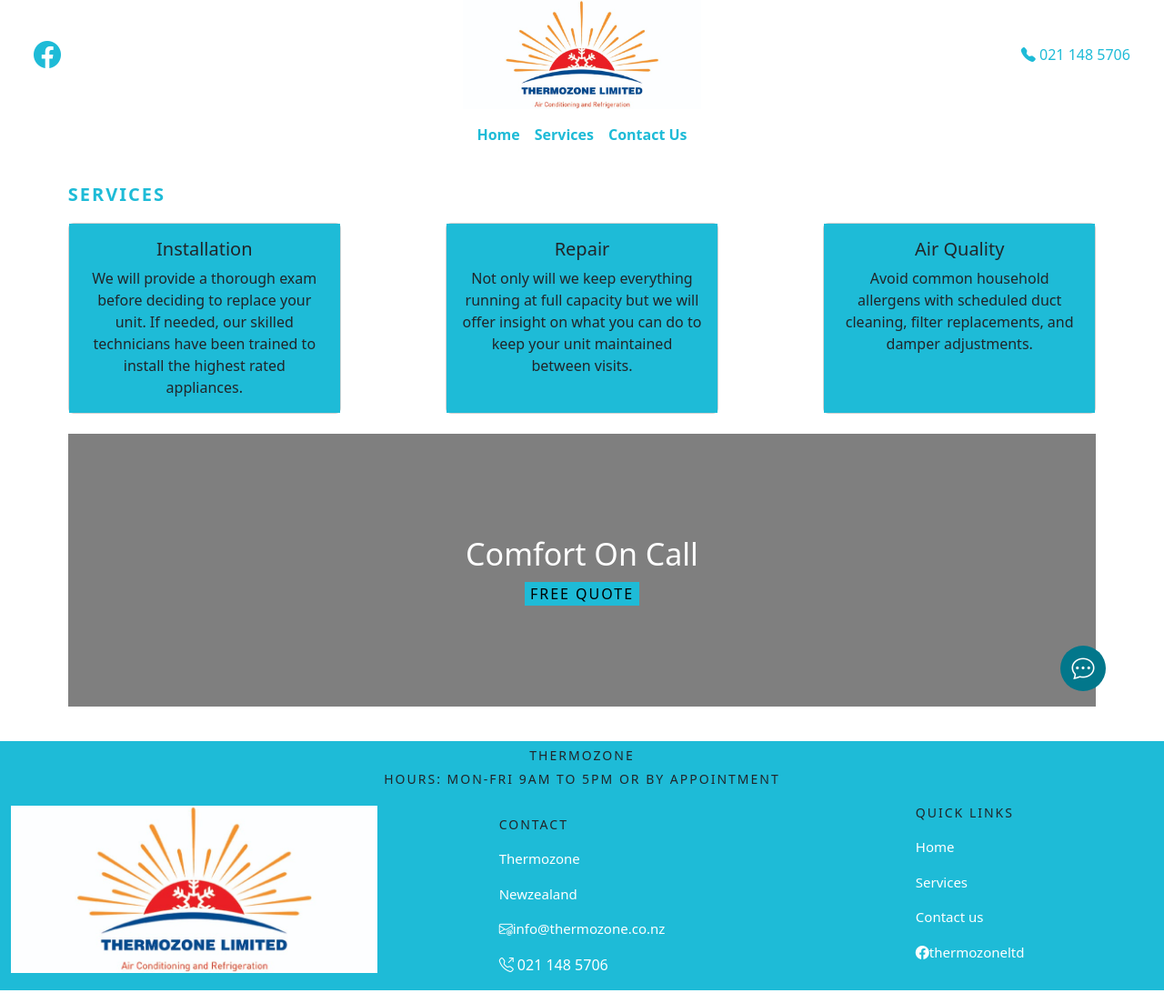
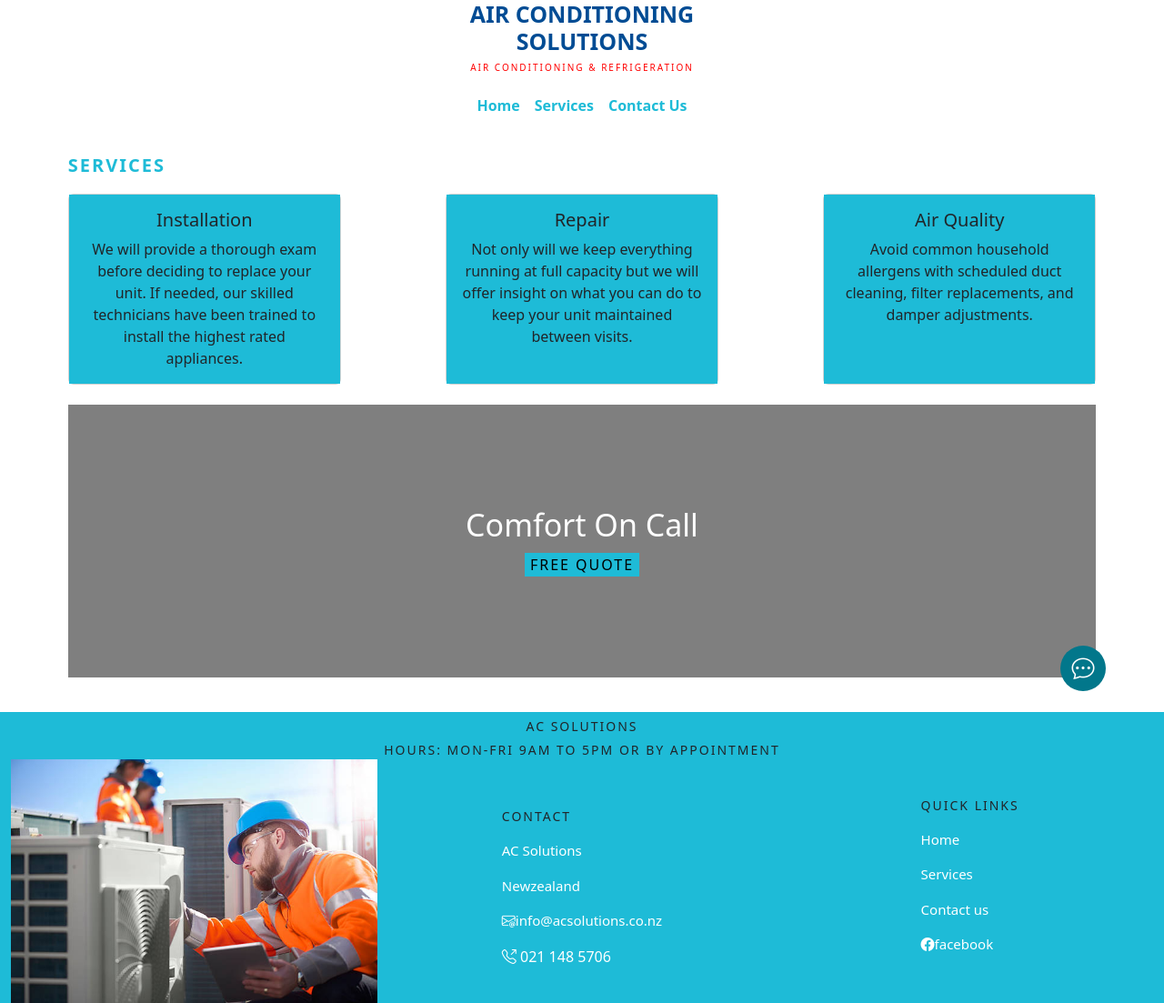
Before and after one commit to aswin-raja/ac-solutions, a plain HTML site: page service.html in a window 1280 px wide. Shown: the whole page at 91% size. Drawn offline with nearby package versions, Linux system fonts and the light colour scheme.

Commit message:
ac solutions updated

```diff
--- a/assets/css/style.css
+++ b/assets/css/style.css
@@ -97,7 +97,7 @@
 
 .header-title{
     color:#004C94;
-    font-size:30px;
+    font-size:25px;
     font-weight:700;
     display: flex;
     justify-content: center;
--- a/service.html
+++ b/service.html
@@ -3,7 +3,7 @@
    <head>
       <meta charset="UTF-8" />
       <meta name="viewport" content="width=device-width, initial-scale=1.0" />
-      <title>Thermozone Limited</title>
+      <title>AC Solutions </title>
       <link href="https://cdn.jsdelivr.net/npm/bootstrap@5.3.1/dist/css/bootstrap.min.css" rel="stylesheet" integrity="sha384-4bw+/aepP/YC94hEpVNVgiZdgIC5+VKNBQNGCHeKRQN+PtmoHDEXuppvnDJzQIu9" crossorigin="anonymous">
       <link rel="stylesheet" href="https://cdn.jsdelivr.net/npm/bootstrap-icons@1.10.5/font/bootstrap-icons.css">
       <script src="https://code.jquery.com/jquery-3.5.1.slim.min.js"></script>
@@ -20,7 +20,7 @@
     <!-- #Side Bar -->
      <div class="sidebar" id="sidebar">
         <i class="bi bi-x close-button" onclick="toggleSide()"></i>
-        <h3>Thermozone</h3>
+        <h3>AC Solutions</h3>
         <hr>
         <a href="./index.html" class="nav-text"><p>Home</p></a>
         <hr>
@@ -37,15 +37,15 @@
             <i class="bi bi-list" onclick="toggleSidebar()"></i>
          </div>
          <div class="col-sm-4 col-1 facebook-icon">
-            <a href="https://www.facebook.com/thermozoneltd" class="nav-text"><i class="bi bi-facebook"></i></a>
+            <!-- <a href="https://www.facebook.com/thermozoneltd" class="nav-text"><i class="bi bi-facebook"></i></a> -->
          </div>
          <div class="col-sm-4 col-11 headerst">
-            <!-- <h2 class="header-title">THERMOZONE LIMITED</h2>
-            <h3 class="sub-header-title">AIR CONDITIONING & REFRIGERATION</h3> -->
-            <img src="./assets/images/logo.jpeg" class="logo-img">
+            <h2 class="header-title">AIR CONDITIONING SOLUTIONS </h2>
+            <h3 class="sub-header-title">AIR CONDITIONING & REFRIGERATION</h3>
+            <!-- <img src="./assets/images/logo.jpeg" class="logo-img"> -->
          </div>
          <div class="col-sm-4  phone">
-            <a href="tel:+64 021 148 5706" class="nav-text"><i class="bi bi-telephone-fill"></i> 021 148 5706</a>
+            <!-- <a href="tel:+64 021 148 5706" class="nav-text"><i class="bi bi-telephone-fill"></i> 021 148 5706</a> -->
          </div>
       </div>
 
@@ -130,7 +130,7 @@
  <!-- #Chat Form -->
  <div class="chatform" id="chatform"  style="display: none;">
    <div class="d-flex chat-header">
-    <h3>Thermozone</h3>
+    <h3>AC Solutions</h3>
     <i class="bi bi-x chat-close-button" onclick="chatformOpen()"></i>
 
  </div>
@@ -156,17 +156,17 @@
    <div class="chat"><i  id="chatIcon" onclick="chatformOpen()" class="bi bi-chat-dots"></i></div>
               <!-- #Footer -->
          <div class="row footer">
-            <span class="footer-head">THERMOZONE</span>
+            <span class="footer-head">AC Solutions</span>
             <span class="footer-head"> HOURS: MON-FRI 9AM TO 5PM OR BY APPOINTMENT</span>
             <div class=" col-sm-4 footer-links" >
-               <img src="./assets/images/logo.jpeg" class="footer-logo">
+               <img src="./assets/images/img-1.jpg" class="footer-logo">
             </div>
             <div class="col-sm-4 footer-address">
                <div >
                   <p class="footer-link-head">Contact</p>
-                  <p class="footer-text">Thermozone</p>
+                  <p class="footer-text">AC Solutions</p>
                   <p class="footer-text">Newzealand</p>
-                  <a href="mailto:info@thermozone.co.nz" class="text-decoration"><p class="footer-text"><i class="bi bi-envelope-at"></i>info@thermozone.co.nz </p></a>
+                  <a href="mailto:info@thermozone.co.nz" class="text-decoration"><p class="footer-text"><i class="bi bi-envelope-at"></i>info@acsolutions.co.nz </p></a>
                   <a href="tel:+64 021 148 5706" class="text-decoration"><i class="bi bi-telephone-outbound"> </i> 021 148 5706</p> </a>
                </div>
             </div>
@@ -176,7 +176,7 @@
                   <a href='./index.html' class="text-decoration"><p class="footer-text">Home</p></a>
                   <a href='./service.html' class="text-decoration"><p class="footer-text">Services</p></a>
                   <a href='./contact.html' class="text-decoration"><p class="footer-text">Contact us</p></a>
-                  <a href="https://www.facebook.com/thermozoneltd" class="text-decoration"><p class="footer-text"><i class="bi bi-facebook"></i>thermozoneltd</p></a>
+                  <a href="https://www.facebook.com/thermozoneltd" class="text-decoration"><p class="footer-text"><i class="bi bi-facebook"></i>facebook</p></a>
                </div>
             </div>
          </div>
```
Also changed, not shown: contact.html (+13 -14 lines), index.html (+15 -15 lines).
